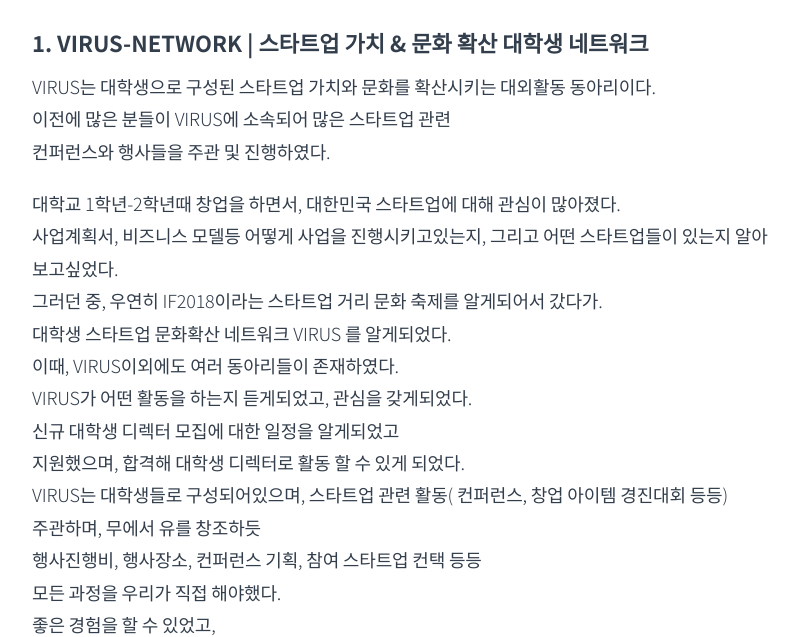
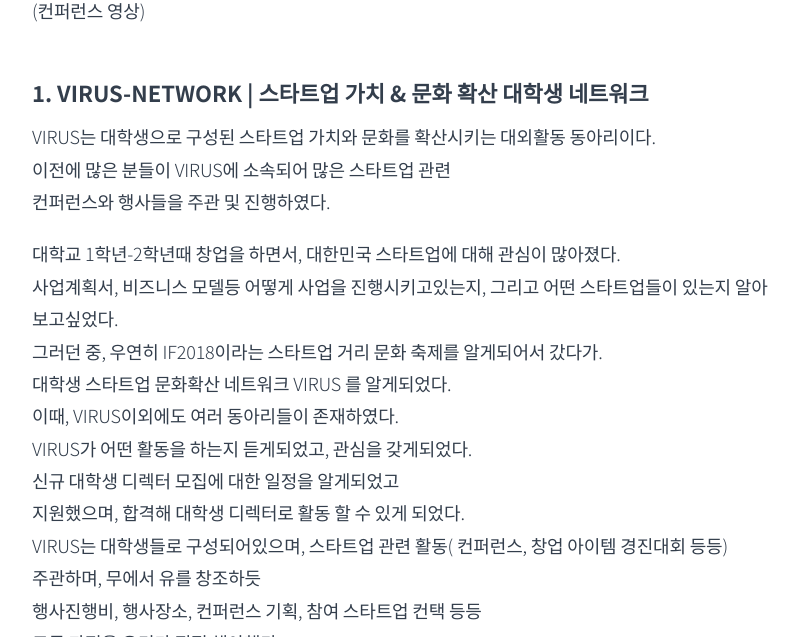
Before and after one commit to yoncho/yoncho.github.io, a Jekyll site: the page built from REPORT/4_2021.06.29.md, in a window 1280 px wide and 900 px high, scrolled down 731 px, cut to the strip 263-900 px from the top of the window. Shown: the whole strip, without its empty margins (233-1032 px from the left). Built offline with Jekyll 4.4.1, drawn with Linux system fonts in a browser that asks for light colours; some web fonts are replaced.

Commit message:
2021.06.30

```diff
--- a/REPORT/4_2021.06.29.md
+++ b/REPORT/4_2021.06.29.md
@@ -15,6 +15,7 @@
 ![VIRUS](https://user-images.githubusercontent.com/44021629/123779698-68252880-d90d-11eb-8a39-2e8d60f017b0.jpg)
 
 [![컨퍼런스영상](https://img.youtube.com/vi/AKz8nRV7l0U/0.jpg)](https://youtu.be/AKz8nRV7l0U?t=0s)
+(컨퍼런스 영상)
 
 ## 1. VIRUS-NETWORK | 스타트업 가치 & 문화 확산 대학생 네트워크
 VIRUS는 대학생으로 구성된 스타트업 가치와 문화를 확산시키는 대외활동 동아리이다.
@@ -58,6 +59,7 @@
 탈잉_김윤환 대표님
 
 
+## 3. 컨퍼런스 자료
 ![L1](https://user-images.githubusercontent.com/44021629/123943769-6e7fd700-d9d7-11eb-8ed0-35ab3dc17f90.jpg)
 ![L2](https://user-images.githubusercontent.com/44021629/123943777-70499a80-d9d7-11eb-9361-841370c2c7d7.jpg)
 ![L3](https://user-images.githubusercontent.com/44021629/123943783-70e23100-d9d7-11eb-89a9-4b0f7f6d3332.jpg)
```
